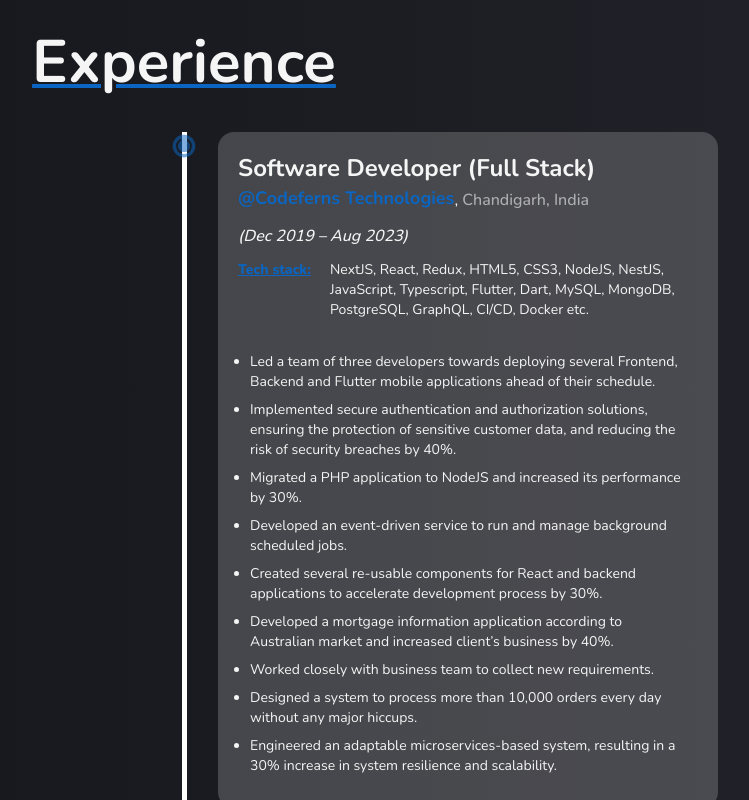
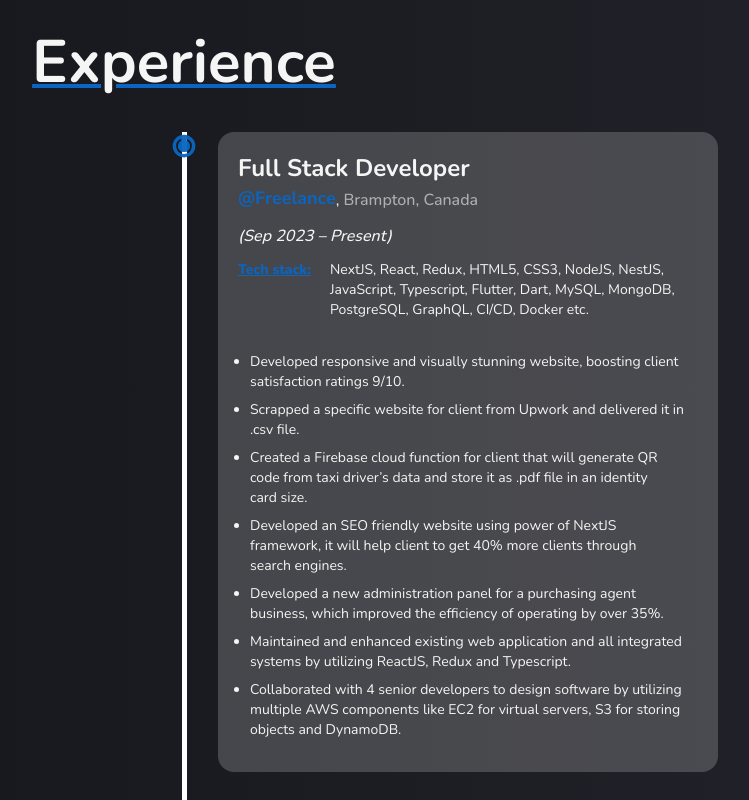
Before and after one commit to amandewett/dewett-tech-nextjs, a Next.js app: page /about in a window 1280 px wide. Shown: the part 880-1680 px from the top of the page, without its empty margins (456-1205 px from the left). Built offline with nearby package versions, Linux system fonts and the light colour scheme.

Commit message:
Updates
- updates resume
- updated experience component in about page.

```diff
--- a/components/about/Experience.tsx
+++ b/components/about/Experience.tsx
@@ -33,6 +33,22 @@ const Experience = () => {
             className="absolute left-0 xxlMonitor:right-0 xlMonitor:right-0 lgMonitor:right-0 laptop:right-0 tablet:ml-5 phone:ml-5 top-0 w-[5px] h-full mx-auto bg-white origin-top"
           />
           <ul className="flex flex-col tablet:items-start phone:items-start xxlMonitor:items-center xlMonitor:items-center lgMonitor:items-center laptop:items-center w-full">
+            <ExperienceCard
+              company="Freelance"
+              description={[
+                "Developed responsive and visually stunning website, boosting client satisfaction ratings 9/10.",
+                "Scrapped a specific website for client from Upwork and delivered it in .csv file.",
+                "Created a Firebase cloud function for client that will generate QR code from taxi driver’s data and store it as .pdf file in an identity card size.",
+                "Developed an SEO friendly website using power of NextJS framework, it will help client to get 40% more clients through search engines.",
+                "Developed a new administration panel for a purchasing agent business, which improved the efficiency of operating by over 35%.",
+                "Maintained and enhanced existing web application and all integrated systems by utilizing ReactJS, Redux and Typescript.",
+                "Collaborated with 4 senior developers to design software by utilizing multiple AWS components like EC2 for virtual servers, S3 for storing objects and DynamoDB.",
+              ]}
+              duration="Sep 2023 – Present"
+              location="Brampton, Canada"
+              position="Full Stack Developer"
+              stack="NextJS, React, Redux, HTML5, CSS3, NodeJS, NestJS, JavaScript, Typescript, Flutter, Dart, MySQL, MongoDB, PostgreSQL, GraphQL, CI/CD, Docker etc."
+            />
             <ExperienceCard
               company="Codeferns Technologies"
               description={[
--- a/components/home/HomeHeader.tsx
+++ b/components/home/HomeHeader.tsx
@@ -68,11 +68,7 @@ const HomeHeader = () => {
           {/* buttons */}
 
           <div className="self-end phone:self-center laptop:self-center tablet:self-center pt-8 xxlMonitor:pt-12 z-10 flex flex-row mr-10 laptop:m-0">
-            <a
-              href="/resume/aman_dewett_full_stack_resume.pdf"
-              target="_blank"
-              download
-            >
+            <a href="/resume/Resume.pdf" target="_blank" download>
               <Reveal>
                 <AppButton revert>
                   <div className="flex items-center phone:text-base">
--- a/layouts/ParticlesLayout.tsx
+++ b/layouts/ParticlesLayout.tsx
@@ -20,7 +20,7 @@ const ParticlesLayout = () => {
   }, []);
 
   const particlesLoaded = async (container?: Container): Promise<void> => {
-    // console.log(container);
+    console.log(`--> Particles loaded`);
   };
 
   const options: ISourceOptions = useMemo(
```
Also changed, not shown: 2 other files (tests, documents, lock files or other folders).
